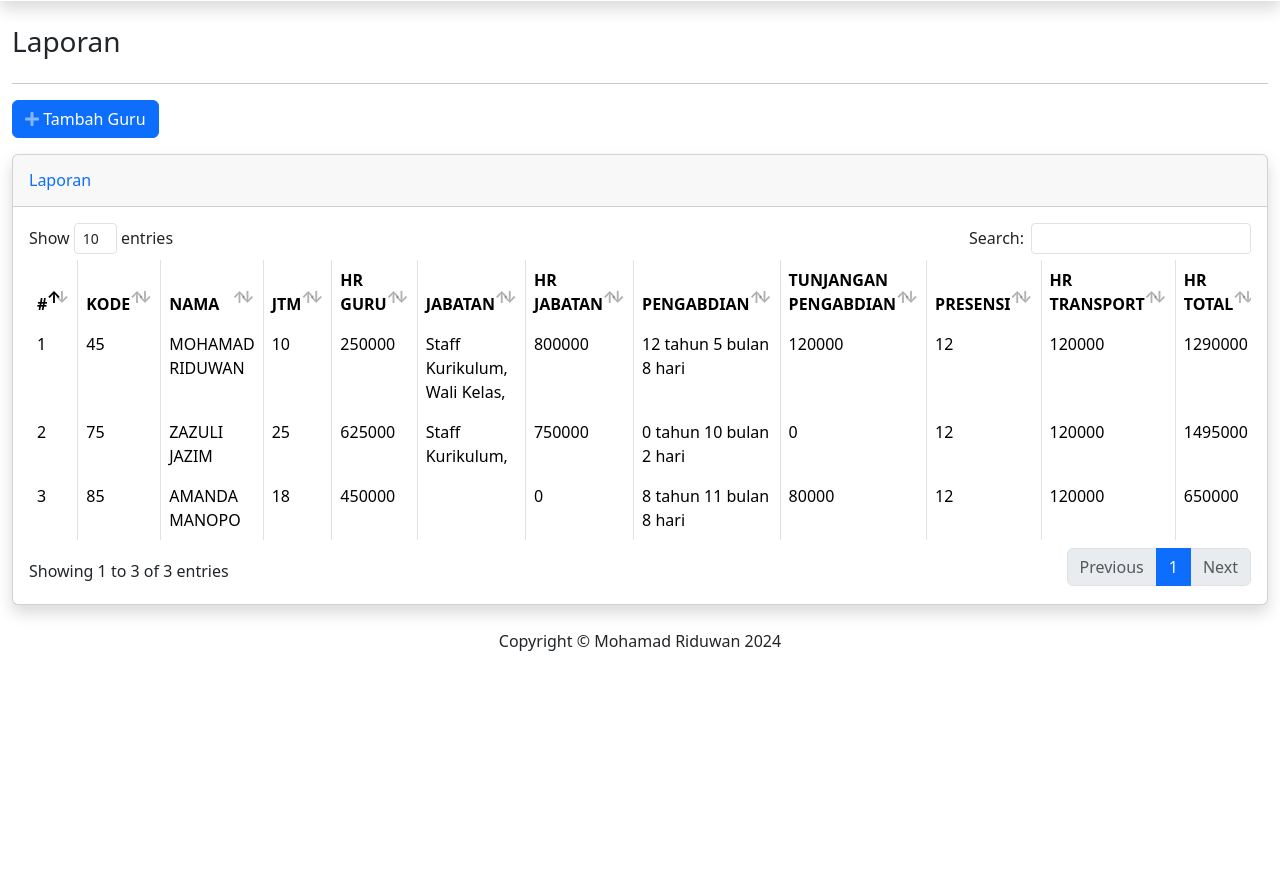
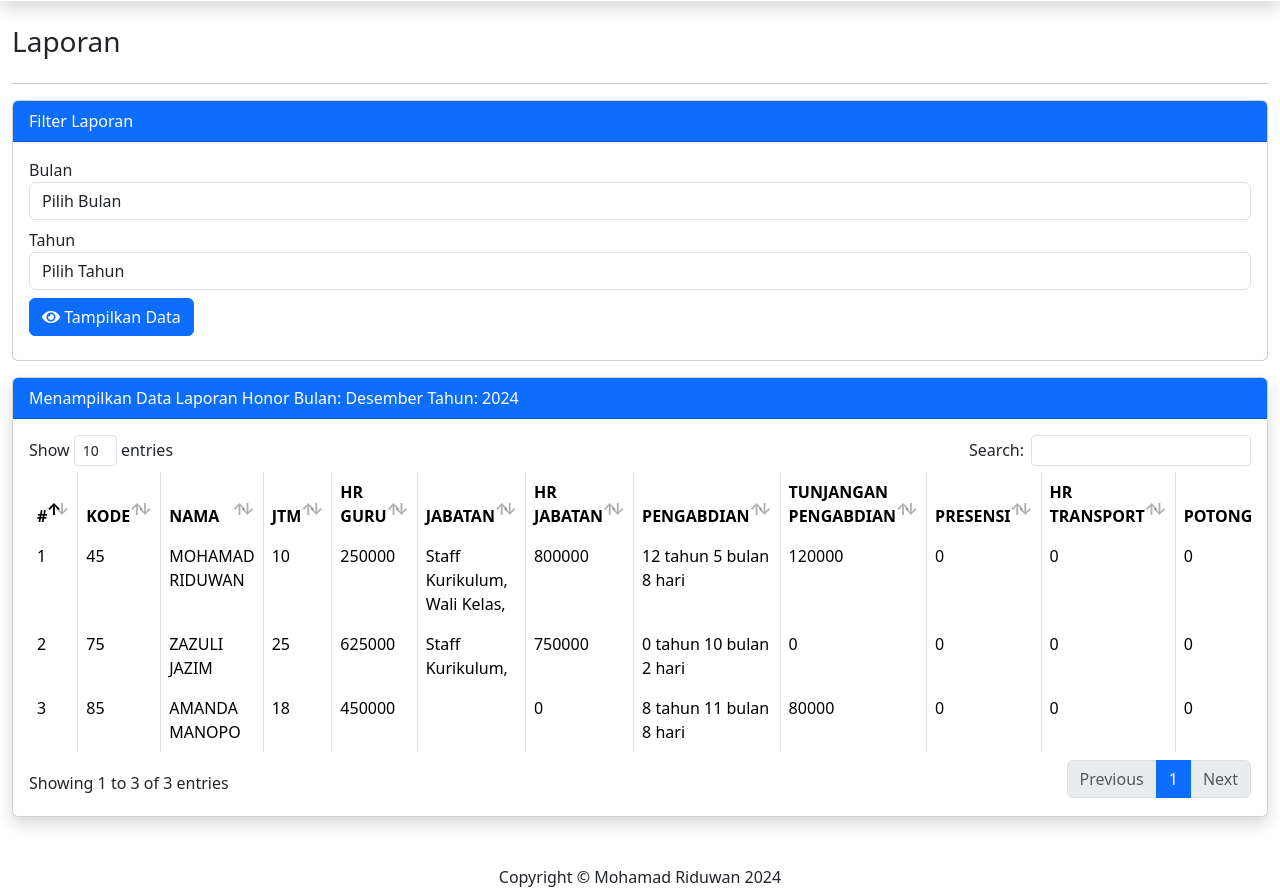
Before and after one commit to mohamadriduwan/app-gaji, a CodeIgniter app: page /app-gaji/index.php/penggajian/laporan in a window 1280 px wide. Shown: the part 1579-2468 px from the top of the page. Before the commit the page ends 2230 px from the top, so only its background shows below. Run offline with CodeIgniter, Linux system fonts and the light colour scheme; a user stored in the database is signed in; data comes from the database, SQL or seed files in the repository; some libraries are stand-ins or nearby versions.

Commit message:
update
update

```diff
--- a/application/controllers/Penggajian.php
+++ b/application/controllers/Penggajian.php
@@ -274,6 +274,21 @@ class Penggajian extends CI_Controller
     $data['title'] = 'Laporan';
     $data['user'] = $this->db->get_where('user', ['email' => $this->session->userdata('email')])->row_array();
 
+    $data['bulanlaporan'] = [
+      '01' => 'Januari',
+      '02' => 'Pebruari',
+      '03' => 'Maret',
+      '04' => 'April',
+      '05' => 'Mei',
+      '06' => 'Juni',
+      '07' => 'Juli',
+      '08' => 'Agustus',
+      '09' => 'September',
+      '10' => 'Oktober',
+      '11' => 'November',
+      '12' => 'Desember'
+    ];
+    $data['kehadiran'] = $this->db->query("SELECT SUBSTRING_INDEX(SUBSTRING_INDEX(tanggal, ' ', -2),' ',1) as bulan, SUBSTRING_INDEX(SUBSTRING_INDEX(tanggal, ' ', -2),' ',-1) as tahun, kode, nama, jam_masuk, jam_pulang FROM data_absensi")->result_array();
     $data['datajtm'] = $this->gajimodel->getDatJTM();
     $data['honor_guru'] = $this->db->get_where('honor_dynamis', ['id' => 1])->row_array();
     $data['honor_transport'] = $this->db->get_where('honor_dynamis', ['id' => 2])->row_array();
@@ -321,8 +336,7 @@ class Penggajian extends CI_Controller
     ];
 
     $data['gaji'] = $this->db->query("SELECT SUBSTRING_INDEX(SUBSTRING_INDEX(tanggal, ' ', -2),' ',1) as bulan, SUBSTRING_INDEX(SUBSTRING_INDEX(tanggal, ' ', -2),' ',-1) as tahun, kode, nama, jam_masuk, jam_pulang FROM data_absensi")->result_array();
-
-
+    $data['guru'] = $this->db->get('data_guru')->result_array();
     // WHERE tanggal='$bulantahun'
     // ORDER BY data_pegawai.nama_pegawai ASC")->result();
 
--- a/application/views/honor/laporan.php
+++ b/application/views/honor/laporan.php
@@ -5,19 +5,73 @@
     <h1 class="h3 mb-4 text-gray-800"><?= $title; ?></h1>
     <hr>
 
-    <?= form_error('email', '<div class="alert alert-danger" role="alert">', '</div>'); ?>
-    <?= $this->session->flashdata('message'); ?>
+    <div class="card mb-3">
+        <div class="card-header bg-primary text-white">
+            Filter Laporan
+        </div>
+        <div class="card-body">
+            <form class="form-inline">
+                <div class="form-group mb-2">
+                    <label for="staticEmail2">Bulan</label>
+                    <select class="form-control ml-3" name="bulan">
+                        <option value=""> Pilih Bulan </option>
+                        <option value="01">Januari</option>
+                        <option value="02">Februari</option>
+                        <option value="03">Maret</option>
+                        <option value="04">April</option>
+                        <option value="05">Mei</option>
+                        <option value="06">Juni</option>
+                        <option value="07">Juli</option>
+                        <option value="08">Agustus</option>
+                        <option value="09">September</option>
+                        <option value="10">Oktober</option>
+                        <option value="11">November</option>
+                        <option value="12">Desember</option>
+                    </select>
+                </div>
+                <div class="form-group mb-2 ml-5">
+                    <label for="staticEmail2">Tahun</label>
+                    <select class="form-control ml-3" name="tahun">
+                        <option value=""> Pilih Tahun </option>
+                        <?php $tahun = date('Y');
+                        for ($i = 2020; $i < $tahun + 5; $i++) { ?>
+                            <option value="<?php echo $i ?>"><?php echo $i ?></option>
+                        <?php } ?>
+                    </select>
+                    </select>
+                </div>
 
-    <a href="" class="btn btn-primary btn-icon-split mb-3" data-toggle="modal" data-target="#newRoleModal">
-        <span class="icon text-white-50">
-            <i class="fas fa-plus"></i>
-        </span>
-        <span class="text">Tambah Guru</span>
-    </a>
-    <!-- DataTales Example -->
+                <button type="submit" class="btn btn-primary mb-2 ml-auto"><i class="fas fa-eye"></i> Tampilkan Data</button>
+            </form>
+        </div>
+    </div>
+</div>
+
+<?php
+if ((isset($_GET['bulan']) && $_GET['bulan'] != '') && (isset($_GET['tahun']) && $_GET['tahun'] != '')) {
+    $bulan = $_GET['bulan'];
+    $tahun = $_GET['tahun'];
+    $bulantahun = $bulan . $tahun;
+} else {
+    $bulan = date('m');
+    $tahun = date('Y');
+    $bulantahun = $bulan . $tahun;
+}
+?>
+<?php foreach ($kehadiran as $g) :
+    if ($g['bulan'] . $g['tahun'] == $bulanlaporan[$bulan] . $tahun && $g['jam_pulang'] !== "05:00:00 PM") : ?>
+        <?php $jumlahpulang[] = $g['kode']; ?>
+<?php
+    endif;
+endforeach; ?>
+<?php if (isset($jumlahpulang)) {
+    $datapulang = array_count_values($jumlahpulang);
+};
+?>
+<div class="container-fluid">
     <div class="card shadow mb-4">
-        <div class="card-header py-3">
-            <h6 class="m-0 font-weight-bold text-primary"><?= $title; ?></h6>
+        <div class="card-header bg-primary text-white">
+            Menampilkan Data Laporan Honor Bulan: <span class="font-weight-bold"><?php echo $bulanlaporan[$bulan]; ?></span> Tahun: <span class="font-weight-bold"><?php echo $tahun ?></span>
         </div>
         <div class="card-body">
             <div class="table-responsive">
@@ -35,8 +89,8 @@
                             <th>TUNJANGAN PENGABDIAN</th>
                             <th>PRESENSI</th>
                             <th>HR TRANSPORT</th>
+                            <th>POTONGAN</th>
                             <th>HR TOTAL</th>
-                            <th>Action</th>
                         </tr>
                     </thead>
                     <tbody>
@@ -84,13 +138,25 @@
                                 </td>
                                 <td><?php $hrpengabdian = $thn * $honor_pengabdian['nominal'];
                                     echo $hrpengabdian; ?></td>
-                                <td><?= 12 ?></td>
-                                <td><?php $hrtransport = 12 * $honor_transport['nominal'];
-                                    echo $hrtransport; ?></td>
+                                <?php if (isset($datapulang)) : ?>
+                                    <td><?php
+                                        if (isset($datapulang[$g['kode']])) {
+                                            $datapulangkode = $datapulang[$g['kode']];
+                                        } else {
+                                            $datapulangkode = 0;
+                                        };
+                                        echo $datapulangkode; ?></td>
+                                    <td><?php $hrtransport = $datapulangkode * $honor_transport['nominal'];
+                                        echo $hrtransport; ?></td>
+                                <?php else : ?>
+                                    <td><?= 0; ?></td>
+                                    <td><?php $hrtransport = 0;
+                                        echo $hrtransport; ?></td>
+                                <?php endif; ?>
+                                <td><?= 0; ?></td>
                                 <td><?php $hrtotal = $hrguru + $hrjabatan + $hrpengabdian + $hrtransport;
                                     echo $hrtotal;
                                     ?></td>
-                                <td><?= $g['tmt']; ?></td>
                             </tr>
                         <?php endforeach; ?>
                     </tbody>
@@ -98,8 +164,9 @@
             </div>
         </div>
     </div>
-
-
+    <?php if (!isset($jumlahpulang)) : ?>
+        <span class="badge badge-danger"><i class="fas fa-info-circle"></i> Absensi Masih Kosong, cek dan upload absensi kehadiran</span>
+    <?php endif; ?>
 </div>
 <!-- /.container-fluid -->
 
```
Also changed, not shown: application/views/honor/absensi.php (+40 -14 lines).
